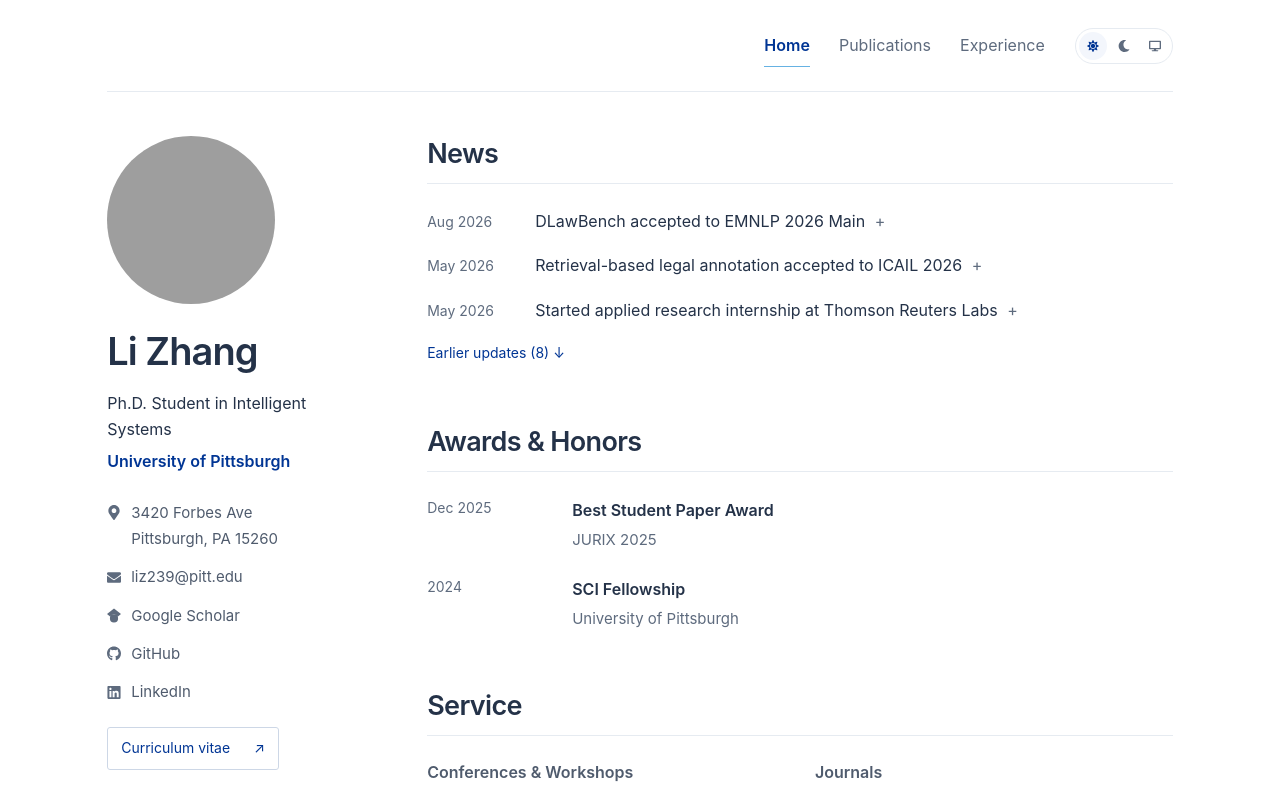
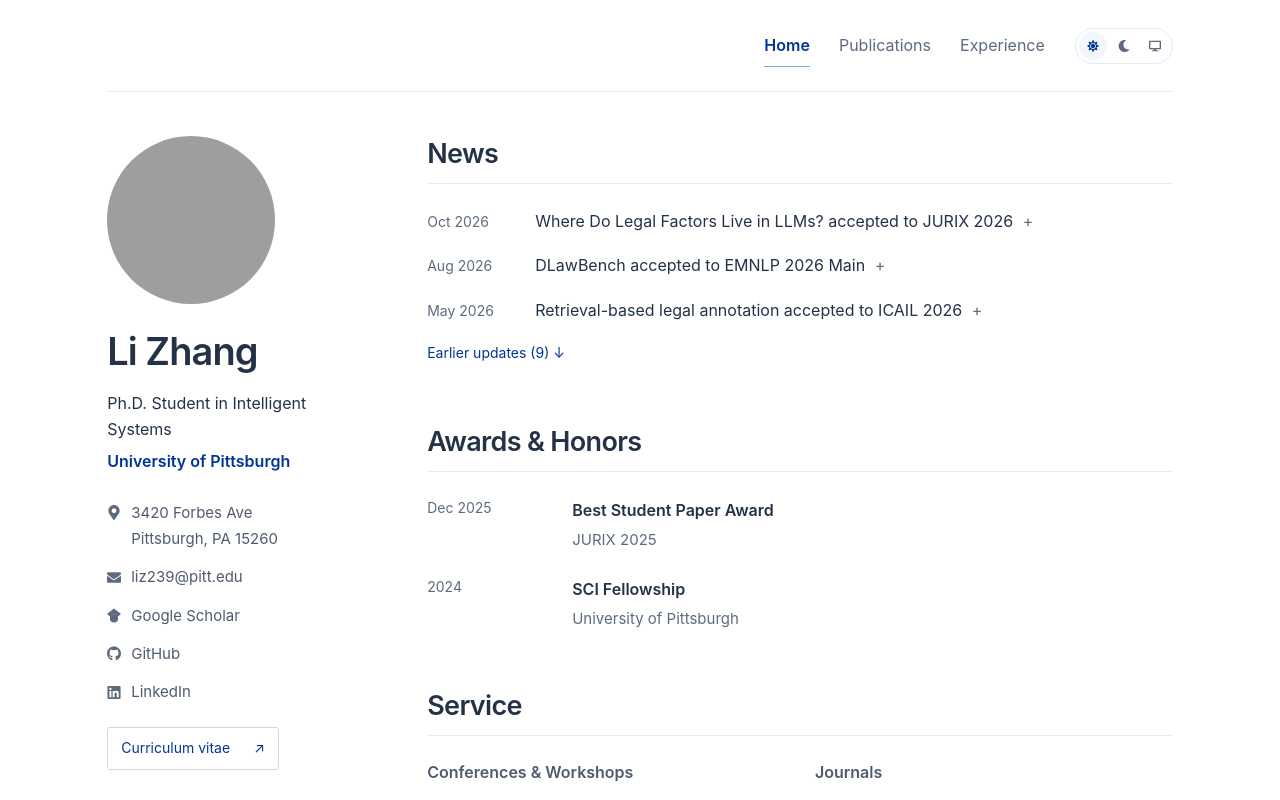
Before and after one commit to lizhang-AIandLaw/lizhang-AIandLaw.github.io, a React (Vite) app: page / in a window 1280 px wide. Shown: the top 800 px of the page. Built offline with nearby package versions, Linux system fonts and the light colour scheme; grey boxes are pictures that could not be loaded.

Commit message:
Add JURIX 2026 legal factors publication and news

```diff
--- a/content/news.json
+++ b/content/news.json
@@ -1,4 +1,18 @@
 [
+  {
+    "type": "publication",
+    "badge": "Publication",
+    "icon": "FaFileAlt",
+    "iconColor": "blue.400",
+    "title": "Where Do Legal Factors Live in LLMs? accepted to JURIX 2026",
+    "description": "Connecting symbolic legal knowledge with learned representations: linear probes and sparse auto-encoders locate CATO factors within three open language models.",
+    "date": "Oct 2026",
+    "sortDate": "2026-10",
+    "links": [
+      { "text": "Paper", "url": "https://arxiv.org/abs/2610.28799v1", "icon": "FaFilePdf" },
+      { "text": "Code & Data", "url": "https://github.com/lizhang-AIandLaw/FactorScope-LLM", "icon": "FaGithub" }
+    ]
+  },
   {
     "type": "publication",
     "badge": "Publication",
--- /dev/null
+++ b/content/publications/jurix2026-legal-factors.md
@@ -0,0 +1,18 @@
+---
+id: jurix2026-legal-factors
+title: "Where Do Legal Factors Live in LLMs?"
+authors: [Li Zhang, Kevin D. Ashley]
+venue: JURIX 2026
+venueType: conference
+year: 2026
+month: October
+status: accepted
+isFirstAuthor: true
+keywords: [Large Language Models, Legal Factors, Legal Text Analysis, Sparse Autoencoders, Mechanistic Interpretability]
+links:
+  arxiv: "https://arxiv.org/abs/2610.28799v1"
+  code: "https://github.com/lizhang-AIandLaw/FactorScope-LLM"
+sortOrder: 0
+---
+
+AI & Law has long represented legal knowledge symbolically, through rules, factors, and arguments, while LLMs learn their own representations from text. We connect the two: using linear probes and sparse auto-encoders on three open models, we show that CATO factors can be read from model activations, often from a single SAE feature, and we locate each factor at a concrete layer and feature.
--- a/content/site.json
+++ b/content/site.json
@@ -85,5 +85,5 @@
     { "platform": "linkedin", "icon": "FaLinkedin", "label": "LinkedIn", "color": "#0077B5" }
   ],
 
-  "selectedPublicationIds": ["dlawbench-legal-consultation", "icml2026-densemixer", "acl2026-plawbench", "icail2026-retrieval-legal-annotation", "jurix2025-overruled", "cslaw2026-thinking-longer"]
+  "selectedPublicationIds": ["jurix2026-legal-factors", "dlawbench-legal-consultation", "icml2026-densemixer", "acl2026-plawbench", "icail2026-retrieval-legal-annotation", "jurix2025-overruled"]
 }
--- a/content/zh/news.json
+++ b/content/zh/news.json
@@ -1,4 +1,18 @@
 [
+  {
+    "type": "publication",
+    "badge": "Publication",
+    "icon": "FaFileAlt",
+    "iconColor": "blue.400",
+    "title": "Where Do Legal Factors Live in LLMs? accepted to JURIX 2026",
+    "description": "Connecting symbolic legal knowledge with learned representations: linear probes and sparse auto-encoders locate CATO factors within three open language models.",
+    "date": "Oct 2026",
+    "sortDate": "2026-10",
+    "links": [
+      { "text": "Paper", "url": "https://arxiv.org/abs/2610.28799v1", "icon": "FaFilePdf" },
+      { "text": "Code & Data", "url": "https://github.com/lizhang-AIandLaw/FactorScope-LLM", "icon": "FaGithub" }
+    ]
+  },
   {
     "type": "publication",
     "badge": "Publication",
--- /dev/null
+++ b/content/zh/publications/jurix2026-legal-factors.md
@@ -0,0 +1,18 @@
+---
+id: jurix2026-legal-factors
+title: "Where Do Legal Factors Live in LLMs?"
+authors: [Li Zhang, Kevin D. Ashley]
+venue: JURIX 2026
+venueType: conference
+year: 2026
+month: October
+status: accepted
+isFirstAuthor: true
+keywords: [Large Language Models, Legal Factors, Legal Text Analysis, Sparse Autoencoders, Mechanistic Interpretability]
+links:
+  arxiv: "https://arxiv.org/abs/2610.28799v1"
+  code: "https://github.com/lizhang-AIandLaw/FactorScope-LLM"
+sortOrder: 0
+---
+
+AI & Law has long represented legal knowledge symbolically, through rules, factors, and arguments, while LLMs learn their own representations from text. We connect the two: using linear probes and sparse auto-encoders on three open models, we show that CATO factors can be read from model activations, often from a single SAE feature, and we locate each factor at a concrete layer and feature.
--- a/content/zh/site.json
+++ b/content/zh/site.json
@@ -85,5 +85,5 @@
     { "platform": "linkedin", "icon": "FaLinkedin", "label": "LinkedIn", "color": "#0077B5" }
   ],
 
-  "selectedPublicationIds": ["dlawbench-legal-consultation", "icml2026-densemixer", "acl2026-plawbench", "icail2026-retrieval-legal-annotation", "jurix2025-overruled", "cslaw2026-thinking-longer"]
+  "selectedPublicationIds": ["jurix2026-legal-factors", "dlawbench-legal-consultation", "icml2026-densemixer", "acl2026-plawbench", "icail2026-retrieval-legal-annotation", "jurix2025-overruled"]
 }
--- a/src/data/index.ts
+++ b/src/data/index.ts
@@ -65,7 +65,10 @@ function mdToProject(raw: Record<string, unknown>): ProjectItem {
 function mdToPublication(raw: Record<string, unknown>): Publication {
   const { _body, ...rest } = raw
   const bodyStr = (_body as string) || ''
-  const abstract = bodyStr.replace(/<[^>]+>/g, '').trim()
+  // Decode Markdown's HTML escapes after stripping tags for React text rendering.
+  const entities: Record<string, string> = { '&amp;': '&', '&lt;': '<', '&gt;': '>', '&quot;': '"', '&#39;': "'" }
+  const abstract = bodyStr.replace(/<[^>]+>/g, '')
+    .replace(/&(?:amp|lt|gt|quot|#39);/g, entity => entities[entity]).trim()
   return { abstract, ...rest } as unknown as Publication
 }
 
```
Also changed, not shown: 1 other file (tests, documents, lock files or other folders).
